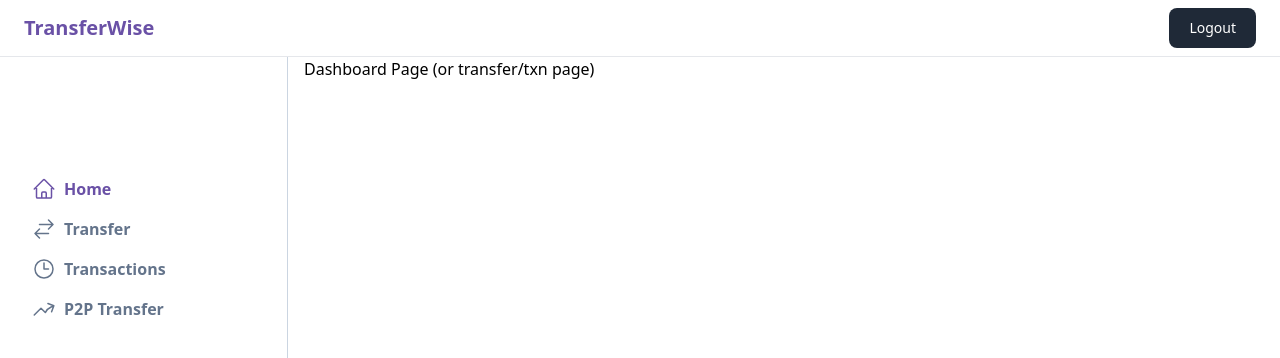
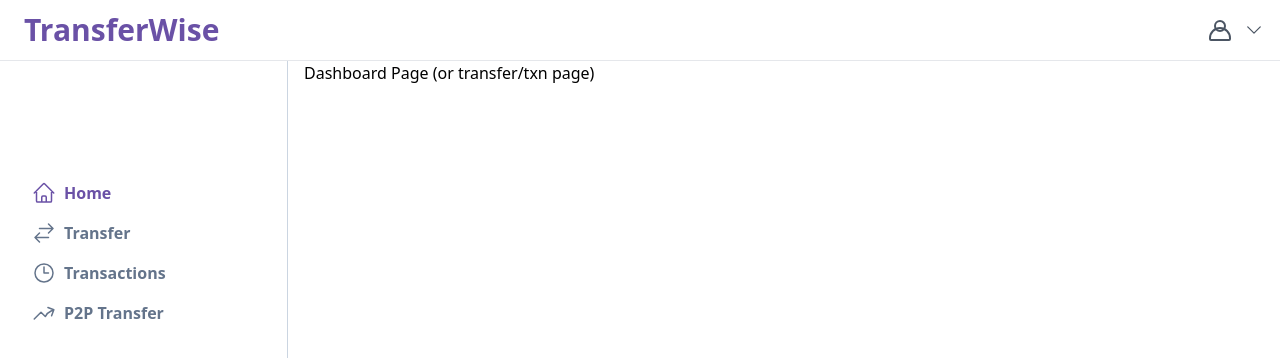
Before and after one commit to shubham-2909/transferwise-wallet, a Next.js app in the folder apps/user-app/: page /dashboard in a window 1280 px wide. Shown: the top 358 px of the page. Built offline with nearby package versions, Linux system fonts and the light colour scheme; no server answers; sample sign-in values are in the browser's storage.

Commit message:
add next auth types and fix appbar

```diff
--- a/apps/user-app/app/(dashboard)/layout.tsx
+++ b/apps/user-app/app/(dashboard)/layout.tsx
@@ -1,26 +1,34 @@
 import { SidebarItem } from '@/components/SidebarItem'
+import { authOptions } from '@/lib/auth'
+import { getServerSession } from 'next-auth'
+import { redirect } from 'next/navigation'
 
-export default function Layout({
+export default async function Layout({
   children,
 }: {
   children: React.ReactNode
-}): JSX.Element {
+}) {
+  const session = await getServerSession(authOptions)
+  if (!session || !session.user) {
+    redirect('/api/auth/login')
+  }
+
   return (
-    <div className="flex">
-      <div className="w-72 border-r border-slate-300 min-h-screen mr-4 pt-28 hidden md:block">
+    <div className='flex'>
+      <div className='w-72 border-r border-slate-300 min-h-screen mr-4 pt-28 hidden md:block'>
         <div>
-          <SidebarItem href={'/dashboard'} icon={<HomeIcon />} title="Home" />
+          <SidebarItem href={'/dashboard'} icon={<HomeIcon />} title='Home' />
           <SidebarItem
             href={'/transfer'}
             icon={<TransferIcon />}
-            title="Transfer"
+            title='Transfer'
           />
           <SidebarItem
             href={'/transactions'}
             icon={<TransactionsIcon />}
-            title="Transactions"
+            title='Transactions'
           />
-          <SidebarItem href="/p2p" icon={<P2PIcon />} title="P2P Transfer" />
+          <SidebarItem href='/p2p' icon={<P2PIcon />} title='P2P Transfer' />
         </div>
       </div>
       {children}
@@ -32,17 +40,17 @@ export default function Layout({
 function HomeIcon() {
   return (
     <svg
-      xmlns="http://www.w3.org/2000/svg"
-      fill="none"
-      viewBox="0 0 24 24"
-      stroke-width="1.5"
-      stroke="currentColor"
-      className="w-6 h-6"
+      xmlns='http://www.w3.org/2000/svg'
+      fill='none'
+      viewBox='0 0 24 24'
+      strokeWidth='1.5'
+      stroke='currentColor'
+      className='w-6 h-6'
     >
       <path
-        stroke-linecap="round"
-        stroke-linejoin="round"
-        d="m2.25 12 8.954-8.955c.44-.439 1.152-.439 1.591 0L21.75 12M4.5 9.75v10.125c0 .621.504 1.125 1.125 1.125H9.75v-4.875c0-.621.504-1.125 1.125-1.125h2.25c.621 0 1.125.504 1.125 1.125V21h4.125c.621 0 1.125-.504 1.125-1.125V9.75M8.25 21h8.25"
+        strokeLinecap='round'
+        strokeLinejoin='round'
+        d='m2.25 12 8.954-8.955c.44-.439 1.152-.439 1.591 0L21.75 12M4.5 9.75v10.125c0 .621.504 1.125 1.125 1.125H9.75v-4.875c0-.621.504-1.125 1.125-1.125h2.25c.621 0 1.125.504 1.125 1.125V21h4.125c.621 0 1.125-.504 1.125-1.125V9.75M8.25 21h8.25'
       />
     </svg>
   )
@@ -50,17 +58,17 @@ function HomeIcon() {
 function TransferIcon() {
   return (
     <svg
-      xmlns="http://www.w3.org/2000/svg"
-      fill="none"
-      viewBox="0 0 24 24"
-      stroke-width="1.5"
-      stroke="currentColor"
-      className="w-6 h-6"
+      xmlns='http://www.w3.org/2000/svg'
+      fill='none'
+      viewBox='0 0 24 24'
+      strokeWidth='1.5'
+      stroke='currentColor'
+      className='w-6 h-6'
     >
       <path
-        stroke-linecap="round"
-        stroke-linejoin="round"
-        d="M7.5 21 3 16.5m0 0L7.5 12M3 16.5h13.5m0-13.5L21 7.5m0 0L16.5 12M21 7.5H7.5"
+        strokeLinecap='round'
+        strokeLinejoin='round'
+        d='M7.5 21 3 16.5m0 0L7.5 12M3 16.5h13.5m0-13.5L21 7.5m0 0L16.5 12M21 7.5H7.5'
       />
     </svg>
   )
@@ -69,17 +77,17 @@ function TransferIcon() {
 function TransactionsIcon() {
   return (
     <svg
-      xmlns="http://www.w3.org/2000/svg"
-      fill="none"
-      viewBox="0 0 24 24"
-      stroke-width="1.5"
-      stroke="currentColor"
-      className="w-6 h-6"
+      xmlns='http://www.w3.org/2000/svg'
+      fill='none'
+      viewBox='0 0 24 24'
+      strokeWidth='1.5'
+      stroke='currentColor'
+      className='w-6 h-6'
     >
       <path
-        stroke-linecap="round"
-        stroke-linejoin="round"
-        d="M12 6v6h4.5m4.5 0a9 9 0 1 1-18 0 9 9 0 0 1 18 0Z"
+        strokeLinecap='round'
+        strokeLinejoin='round'
+        d='M12 6v6h4.5m4.5 0a9 9 0 1 1-18 0 9 9 0 0 1 18 0Z'
       />
     </svg>
   )
@@ -88,17 +96,17 @@ function TransactionsIcon() {
 function P2PIcon() {
   return (
     <svg
-      xmlns="http://www.w3.org/2000/svg"
-      fill="none"
-      viewBox="0 0 24 24"
+      xmlns='http://www.w3.org/2000/svg'
+      fill='none'
+      viewBox='0 0 24 24'
       strokeWidth={1.5}
-      stroke="currentColor"
-      className="size-6"
+      stroke='currentColor'
+      className='size-6'
     >
       <path
-        strokeLinecap="round"
-        strokeLinejoin="round"
-        d="M2.25 18 9 11.25l4.306 4.306a11.95 11.95 0 0 1 5.814-5.518l2.74-1.22m0 0-5.94-2.281m5.94 2.28-2.28 5.941"
+        strokeLinecap='round'
+        strokeLinejoin='round'
+        d='M2.25 18 9 11.25l4.306 4.306a11.95 11.95 0 0 1 5.814-5.518l2.74-1.22m0 0-5.94-2.281m5.94 2.28-2.28 5.941'
       />
     </svg>
   )
--- /dev/null
+++ b/apps/user-app/app/types/next-auth.d.ts
@@ -0,0 +1,10 @@
+import { User } from 'next-auth'
+
+declare module 'next-auth' {
+  interface Session {
+    user: {
+      id?: string
+      name?: string
+    }
+  }
+}
--- a/apps/user-app/lib/auth.ts
+++ b/apps/user-app/lib/auth.ts
@@ -1,8 +1,10 @@
 import db from '@repo/db/client'
 import CredentialsProvider from 'next-auth/providers/credentials'
 import bcrypt from 'bcrypt'
+import { userSchema } from './types'
+import { AuthOptions, User } from 'next-auth'
 
-export const authOptions = {
+export const authOptions: AuthOptions = {
   providers: [
     CredentialsProvider({
       name: 'Phone number',
@@ -14,35 +16,36 @@ export const authOptions = {
         },
         password: { label: 'Password', type: 'password' },
       },
-      // TODO: User credentials type from next-auth
-      async authorize(credentials: any) {
+      async authorize(credentials) {
         // Do zod validation, OTP validation here
-        const hashedPassword = await bcrypt.hash(credentials.password, 10)
+        console.log(credentials)
+
+        const { success, data } = userSchema.safeParse(credentials)
+        if (!success) {
+          throw new Error('Incorrect credentials')
+        }
+        const hashedPassword = await bcrypt.hash(data.password, 10)
         const existingUser = await db.user.findFirst({
           where: {
-            number: credentials.phone,
+            number: data.phone,
           },
         })
 
         if (existingUser) {
           const passwordValidation = await bcrypt.compare(
-            credentials.password,
+            data.password,
             existingUser.password
           )
           if (passwordValidation) {
             return {
               id: existingUser.id.toString(),
               name: existingUser.name,
-              email: existingUser.number,
             }
           }
-          return null
-        }
-
-        try {
+        } else {
           const user = await db.user.create({
             data: {
-              number: credentials.phone,
+              number: data.phone,
               password: hashedPassword,
             },
           })
@@ -50,22 +53,20 @@ export const authOptions = {
           return {
             id: user.id.toString(),
             name: user.name,
-            email: user.number,
           }
-        } catch (e) {
-          console.error(e)
         }
 
         return null
       },
     }),
   ],
-  secret: process.env.AUTH_SECRET || 'secret',
+  secret: process.env.AUTH_SECRET,
+  session: {
+    strategy: 'jwt',
+  },
   callbacks: {
-    // TODO: can u fix the type here? Using any is bad
-    async session({ token, session }: any) {
+    async session({ token, session }) {
       session.user.id = token.sub
-
       return session
     },
   },
--- /dev/null
+++ b/apps/user-app/lib/types.ts
@@ -0,0 +1,13 @@
+import { z } from 'zod'
+
+export const userSchema = z.object({
+  phone: z
+    .string()
+    .length(10, { message: 'Phone number must be exactly 10 digits.' })
+    .regex(/^\d{10}$/, { message: 'Phone number must contain only digits.' }),
+
+  password: z
+    .string()
+    .min(5, { message: 'Password must be at least 8 characters long.' })
+    .max(100, { message: 'Password must not exceed 100 characters.' }),
+})
--- a/apps/user-app/package.json
+++ b/apps/user-app/package.json
@@ -10,12 +10,13 @@
   },
   "dependencies": {
     "@repo/db": "*",
+    "@repo/store": "*",
     "@repo/ui": "*",
-    "@repo/store": "*",
     "next": "14.2.6",
     "next-auth": "^4.24.7",
     "react": "18.3.1",
-    "react-dom": "18.3.1"
+    "react-dom": "18.3.1",
+    "zod": "^3.23.8"
   },
   "devDependencies": {
     "@repo/eslint-config": "*",
--- a/packages/ui/src/appbar.tsx
+++ b/packages/ui/src/appbar.tsx
@@ -1,27 +1,114 @@
-import { Button } from './button'
 import Link from 'next/link'
+import { useState } from 'react'
+
 interface AppbarProps {
   user?: {
     name?: string | null
   }
-  // TODO: can u figure out what the type should be here?
-  onSignin: any
-  onSignout: any
+  onSignin: () => Promise<void>
+  onSignout: () => Promise<void>
 }
 
+// Icon components as plain JSX
+const UserCircleIcon = () => (
+  <svg
+    xmlns='http://www.w3.org/2000/svg'
+    fill='none'
+    viewBox='0 0 24 24'
+    strokeWidth={1.5}
+    stroke='currentColor'
+    className='w-8 h-8 text-gray-600'
+  >
+    <path
+      strokeLinecap='round'
+      strokeLinejoin='round'
+      d='M15.75 9a3.75 3.75 0 11-7.5 0 3.75 3.75 0 017.5 0z'
+    />
+    <path
+      strokeLinecap='round'
+      strokeLinejoin='round'
+      d='M4.5 18a7.5 7.5 0 0115 0v.75a.75.75 0 01-.75.75h-13.5a.75.75 0 01-.75-.75V18z'
+    />
+  </svg>
+)
+
+const ChevronDownIcon = () => (
+  <svg
+    xmlns='http://www.w3.org/2000/svg'
+    fill='none'
+    viewBox='0 0 24 24'
+    strokeWidth={1.5}
+    stroke='currentColor'
+    className='w-5 h-5 text-gray-600'
+  >
+    <path
+      strokeLinecap='round'
+      strokeLinejoin='round'
+      d='M19.5 8.25l-7.5 7.5-7.5-7.5'
+    />
+  </svg>
+)
+
+const LogoutIcon = () => (
+  <svg
+    xmlns='http://www.w3.org/2000/svg'
+    fill='none'
+    viewBox='0 0 24 24'
+    strokeWidth={1.5}
+    stroke='currentColor'
+    className='w-5 h-5 text-red-600'
+  >
+    <path
+      strokeLinecap='round'
+      strokeLinejoin='round'
+      d='M15.75 9V5.25a2.25 2.25 0 00-2.25-2.25h-6a2.25 2.25 0 00-2.25 2.25v13.5A2.25 2.25 0 007.5 21h6a2.25 2.25 0 002.25-2.25V15M18 12h-6m3 3l3-3m-3-3l3 3'
+    />
+  </svg>
+)
+
 export const Appbar = ({ user, onSignin, onSignout }: AppbarProps) => {
+  const [isOpen, setIsOpen] = useState(false)
+
+  const toggleDropdown = () => {
+    setIsOpen(!isOpen)
+  }
+
   return (
-    <div className="flex justify-between border-b px-4">
+    <div className='flex justify-between border-b px-4'>
       <Link
         href={`/`}
-        className="text-xl text-[#6a51a6] flex flex-col justify-center font-bold px-2"
+        className='text-3xl text-[#6a51a6] flex flex-col justify-center font-bold px-2 py-3'
       >
         TransferWise
       </Link>
-      <div className="flex flex-col justify-center pt-2">
-        <Button onClick={user ? onSignout : onSignin}>
-          {user ? 'Logout' : 'Login'}
-        </Button>
+      <div className='flex items-center space-x-4'>
+        <div className='relative'>
+          <button
+            onClick={toggleDropdown}
+            className='flex items-center space-x-2 focus:outline-none'
+          >
+            <UserCircleIcon />
+            <ChevronDownIcon />
+          </button>
+
+          {isOpen && (
+            <div className='absolute right-0 mt-2 w-48 bg-white rounded-md shadow-lg z-10'>
+              <div className='py-1'>
+                <div className='px-4 py-2 text-sm text-gray-700 flex items-center'>
+                  <span>Logged in as</span>
+                  <span className='ml-2 font-bold'>{user?.name}</span>
+                </div>
+                <button
+                  onClick={onSignout}
+                  className='flex items-center w-full px-4 py-2 text-sm text-gray-700 hover:bg-gray-100'
+                >
+                  <LogoutIcon />
+                  Logout
+                </button>
+              </div>
+            </div>
+          )}
+        </div>
       </div>
     </div>
   )
```
Also changed, not shown: 1 other file (tests, documents, lock files or other folders).
